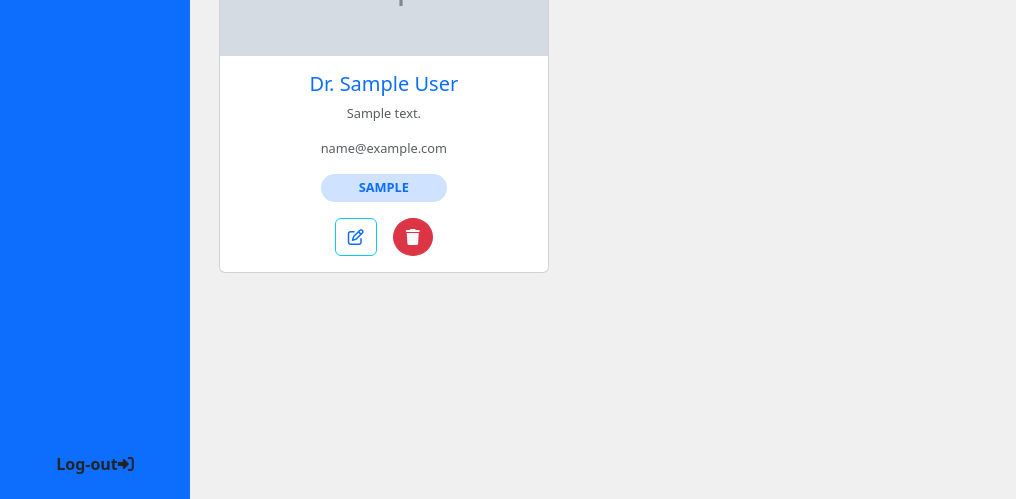
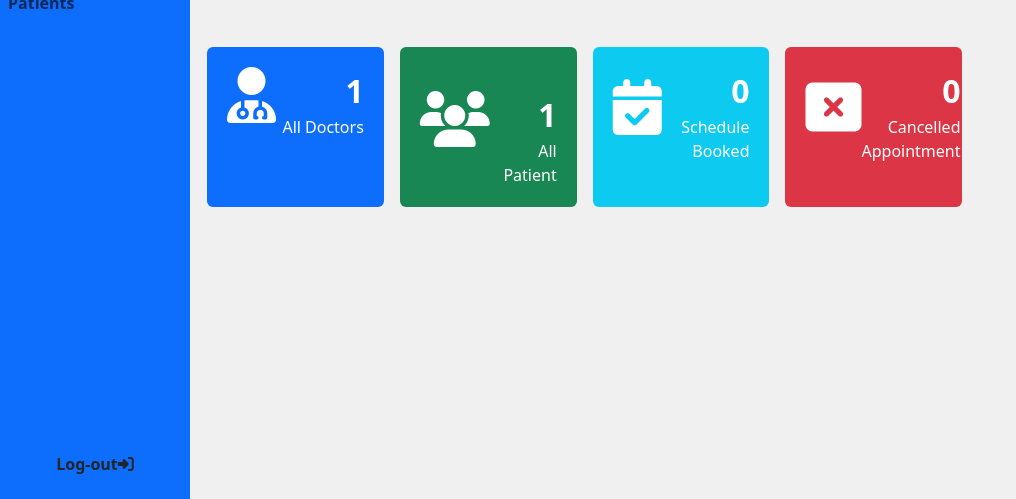
Before and after one commit to AlwinJun/hospital-appointment-system, a PHP site: page /admin/dashboard.php in a window 1280 px wide. Shown: the part 301-800 px from the top of the page, without its empty margins (0-1016 px from the left). Run offline with PHP 8.4, Linux system fonts and the light colour scheme; the visitor is signed in with stand-in values (Sample User, id 1); tables that the repository leaves empty or names only in its code hold one stand-in row (values such as "Sample post"); grey boxes marked "Sample" are stand-in pictures; some libraries are stand-ins or nearby versions.

Commit message:
Update dashboard page and create doctor-section
Previus content of dashboard page has been move into doctor-section

```diff
--- a/admin/dashboard.php
+++ b/admin/dashboard.php
@@ -1,12 +1,12 @@
 <?php
 session_start();
-include '../inc/connection.php';
 
 if(!isset($_SESSION['admin_user'])){
   header('Location:../404.php');
   exit();
 }
 
+include '../inc/connection.php';
 // Get the admin_users name
 $admin_user = $_SESSION['admin_user'];
 $sql = "SELECT name FROM admin_account WHERE username = '$admin_user'";
@@ -14,15 +14,28 @@ $result = $conn->query($sql);
 $row = $result->fetch_assoc();
 $_SESSION['name'] = $row['name'];
 
-// Select all data from doctors table
-$sql = "SELECt * FROM doctors";
-$result = $conn->query($sql);
-$row = $result->fetch_all(MYSQLI_ASSOC);
 
-mysqli_free_result($result);
-$conn->close();
+$sql = "SELECT COUNT(*) as all_doctors FROM doctors";
+$result = mysqli_query($conn, $sql);
+$row = mysqli_fetch_assoc($result);
+$all_doctor = $row["all_doctors"];
 
-;?>
+$sql = "SELECT COUNT(*) as all_patients FROM patient";
+$result = mysqli_query($conn, $sql);
+$row = mysqli_fetch_assoc($result);
+$all_patients = $row["all_patients"];
+
+$sql = "SELECT COUNT(*) as booked FROM patient WHERE status = 'Booked'";
+$result = mysqli_query($conn, $sql);
+$row = mysqli_fetch_assoc($result);
+$book = $row["booked"];
+
+$sql = "SELECT COUNT(*) as cancel FROM patient WHERE status = 'Cancelled'";
+$result = mysqli_query($conn, $sql);
+$row = mysqli_fetch_assoc($result);
+$cancel = $row["cancel"];
+
+?>
 
 <?php  include '../inc/header.php';?>
 <div class="container-fluid">
@@ -42,6 +55,9 @@ $conn->close();
           <ul class="navbar-nav fw-semibold">
             <li class="nav-item mb-3">
               <a href="dashboard.php" class="nav-link text-bg-emphasis text-white">Dashboard</a>
+            </li>
+            <li class="nav-item mb-3">
+              <a href="doctor-section.php" class="nav-link text-bg-emphasis">Doctor</a>
             </li>
             <li class="nav-item mb-3">
               <a href="schedule.php" class="nav-link text-bg-emphasis">Doctor Schedule</a>
@@ -74,56 +90,64 @@ $conn->close();
           </p>
         </div>
       </div>
-      <!-- doctor add form  message -->
-      <?php
-        if(isset($_SESSION['message'])){
-          echo $_SESSION['message'];
-          unset($_SESSION['message']);
-        }
-      ?>
 
-      <div class="mt-5 mb-3 d-flex px-3">
-        <button class="btn btn-primary btn-lg rounded-pill ms-auto">
-          <a href="doctor.php" class="text-light fw-semibold fs-6 text-decoration-none"><i
-              class="fa-solid fa-user-plus me-2"></i>Add Doctor</i></a>
-        </button>
+      <div class="welcome-img rounded">
+        <div class="mx-4 py-4">
+          <p class="lead mb-2 fw-semibold">Welcome!</p>
+          <div class="h2 mb-2 fw-bold"> <?php echo $_SESSION['name'];?></div>
+          <p calss="fs-6" style="width: 650px;">
+            As an administrator, you can manage appointments, view patient information, and perform other administrative
+            tasks from this dashboard. Please use the navigation menu on the left to access different sections of the
+            website.
+          </p>
+        </div>
       </div>
 
-      <!-- Doctor card section -->
-      <section class="row px-4 align-items-center g-4">
-        <?php foreach($row as $card): ?>
-        <div class="col-4">
-          <div class="card rounded">
-            <img src=<?php echo $card['image']; ?> class="card-imgs card-img-top" alt="doctor picture">
-            <div class="card-body d-flex flex-column align-items-center text-center">
-              <h5 class="card-title text-primary"><?php echo 'Dr. '.$card['first_name'].' '. $card['last_name']; ?>
-              </h5>
-              <div class="card-info text-muted mb-3">
-                <p class="card-text"><?php echo $card['address']; ?></p>
-                <p class="card-text"><?php echo $card['email']; ?> </p>
-                <p class="card-text py-1 px-3 bg-primary-subtle text-primary text-uppercase fw-semibold rounded-pill">
-                  <?php echo $card['department']; ?> </p>
-              </div>
-              <div class="d-flex gap-3">
-                <button class="btn btn-outline-info">
-                  <a href="process.php?id=<?php echo $card['id']?>">
-                    <i class="fa-regular fa-pen-to-square"></i>
-                  </a>
-                </button>
-                <form action="process.php" method="POST">
-                  <input type="hidden" name="delete_id" value="<?php echo $card['id']?>">
-                  <button type="submit" class="btn btn-danger rounded-circle" name="delete">
-                    <i class="fa-solid fa-trash text-light"></i>
-                  </button>
-                </form>
+      <div class="mt-5 mx-4">
+        <div class="row">
+          <div class="col-2 p-3 bg-primary rounded me-3">
+            <div class="text-white px-1 pt-1 d-flex flex-row align-items-center justify-content-between">
+              <p><i class="fa-solid fa-user-doctor " style="font-size: 3.5rem;"></i></p>
+              <div class="text-end">
+                <p class=" m-0 fs-2 fw-bold"><?php echo $all_doctor ?></p>
+                <span>All Doctors</span>
               </div>
             </div>
           </div>
+
+          <div class="col-2 p-3 bg-success rounded me-3">
+            <div class="text-white p-1 d-flex flex-row align-items-center justify-content-between">
+              <p><i class="fa-solid fa-users" style="font-size: 3.5rem;"></i></p>
+              <div class="text-end">
+                <i class="fa-regular fa-users-medical"></i>
+                <p class=" m-0 fs-2 fw-bold"><?php echo $all_patients ?></p>
+                <span>All Patient</span>
+              </div>
+            </div>
+          </div>
+
+          <div class="col-2 p-3 bg-info rounded me-3">
+            <div class="text-white p-1 d-flex flex-row align-items-center justify-content-between">
+              <p><i class="fa-solid fa-calendar-check" style="font-size: 3.5rem;"></i></p>
+              <div class="text-end">
+                <p class=" m-0 fs-2 fw-bold"><?php echo $book ?></p>
+                <span>Schedule Booked</span>
+              </div>
+            </div>
+          </div>
+
+
+          <div class="col-2 p-3 bg-danger rounded me-3">
+            <div class="text-white p-1 d-flex flex-row align-items-center justify-content-between">
+              <p><i class="fa-solid fa-rectangle-xmark" style="font-size: 3.5rem;"></i></p>
+              <div class="text-end">
+                <p class=" m-0 fs-2 fw-bold"><?php echo $cancel ?></p>
+                <span>Cancelled Appointment</span>
+              </div>
+            </div>
+          </div>
+
         </div>
-        <?php endforeach; ?>
-      </section>
+      </div>
     </div>
-  </div>
-</div>
-
-<?php include '../inc/footer.php';?>
+    <?php include '../inc/footer.php';?>
```
Also changed, not shown: admin/doctor-section.php (added, +133 -0 lines).
